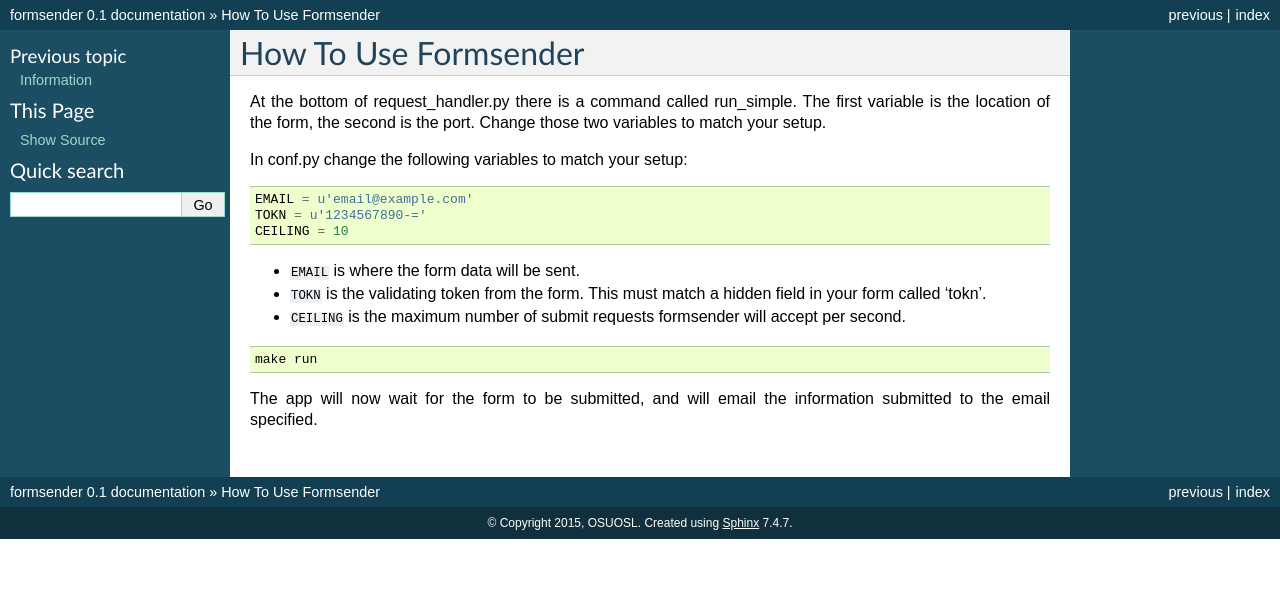
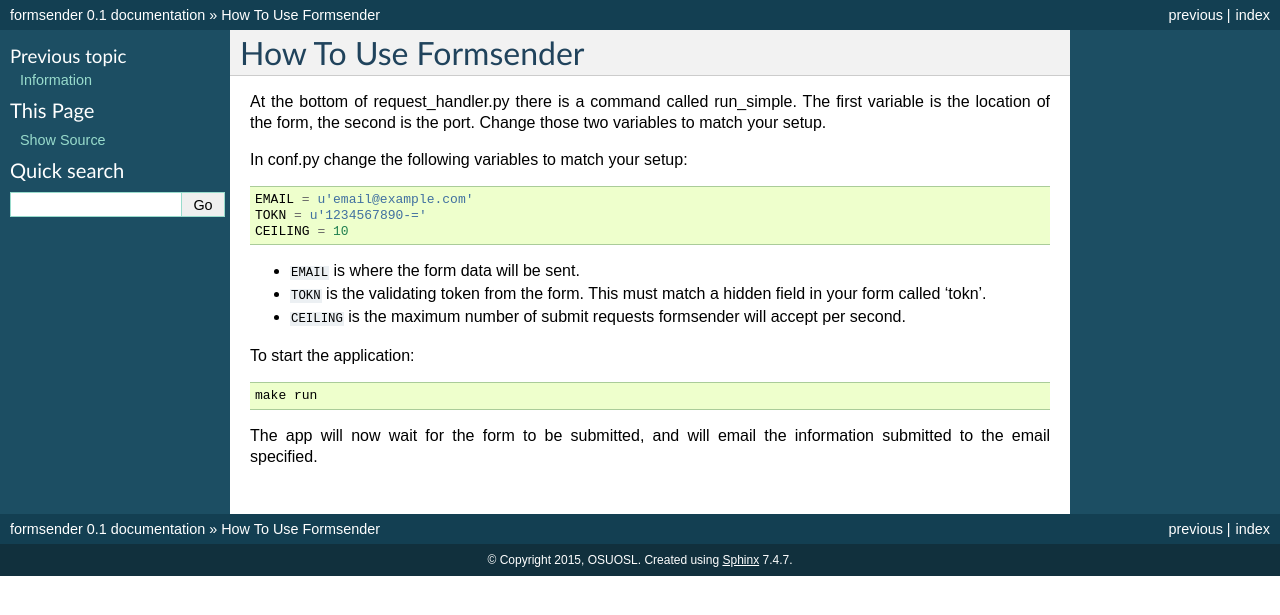
Before and after one commit to osuosl/formsender, a Sphinx documentation site: the page built from docs/source/usage.rst, in a window 1280 px wide. Shown: the top 615 px of the page. Built offline with Sphinx 7.4.7, drawn with Linux system fonts in a browser that asks for light colours.

Commit message:
Fixed usage.rst

```diff
--- a/docs/source/usage.rst
+++ b/docs/source/usage.rst
@@ -21,6 +21,8 @@ In conf.py change the following variables to match your setup:
 * ``CEILING`` is the maximum number of submit requests formsender will accept
   per second.
 
+To start the application:
+
 .. code-block:: none
 
     make run
```
